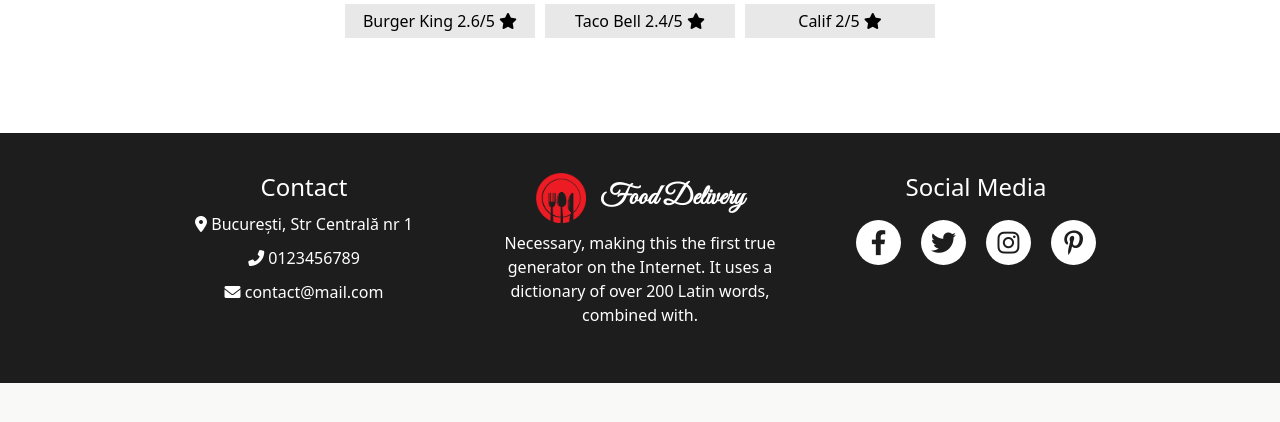
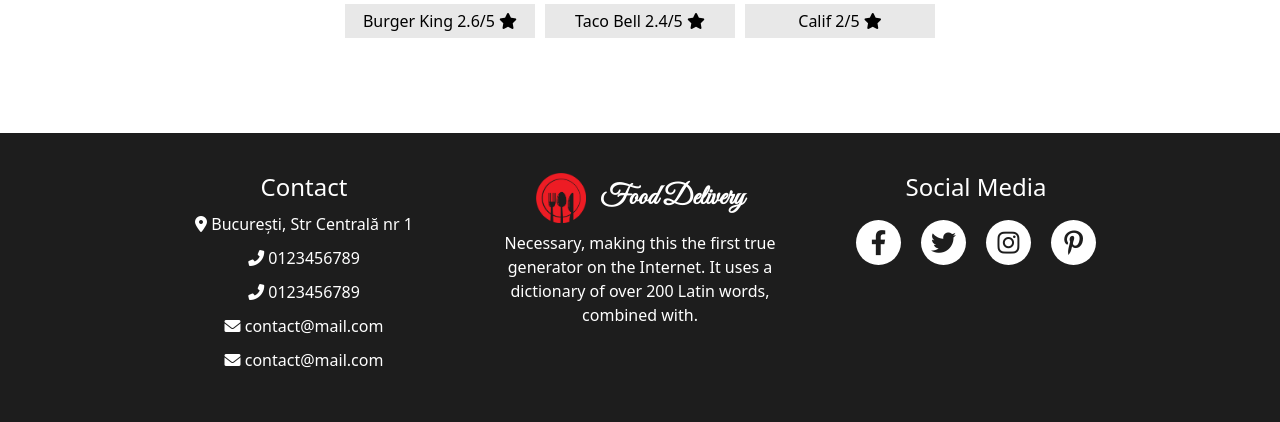
Before and after one commit to MariusChivu/Food-Delivery-FrontEnd, a PHP site: page /index.php in a window 1280 px wide. Shown: the part 2855-3277 px from the top of the page. Before the commit the page ends 3238 px from the top, so only its background shows below. Run offline with PHP 8.4, Linux system fonts and the light colour scheme.

Commit message:
Update footer.php

```diff
--- a/continut/footer.php
+++ b/continut/footer.php
@@ -5,6 +5,8 @@
 			<a href='https://www.google.com/maps/place/Bucharest/@44.4379853,25.9545516,11z/data=!3m1!4b1!4m5!3m4!1s0x40b1f93abf3cad4f:0xac0632e37c9ca628!8m2!3d44.4267674!4d26.1025384'>
 				<i class="fas fa-map-marker-alt"></i> București, Str Centrală nr 1</a>
 			<a href='tel: 0123456789'><i class="fas fa-phone-alt"></i> 0123456789</a>
+			<a href='tel: 0123456789'><i class="fas fa-phone-alt"></i> 0123456789</a>
+			<a href='mail: contact@mail.com'><i class="fas fa-envelope"></i> contact@mail.com</a>
 			<a href='mail: contact@mail.com'><i class="fas fa-envelope"></i> contact@mail.com</a>
 		</div>
 		<div class='col-md-3'>
```
